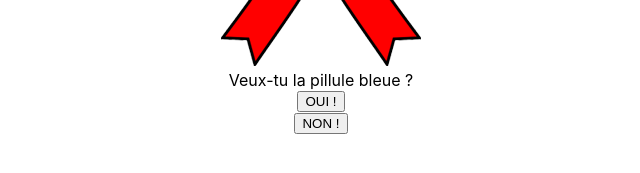
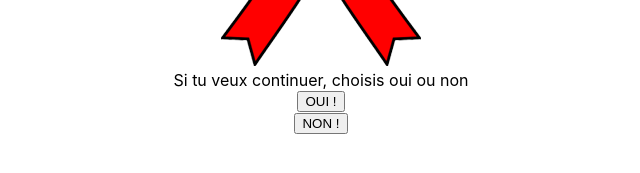
Before and after one commit to Wazaray/cyber-front, a React (Create React App) app: page / in a window 1280 px wide. Shown: the part 223-396 px from the top of the page, without its empty margins (319-959 px from the left). Built offline with nearby package versions, Linux system fonts and the light colour scheme.

Commit message:
add components for crossroad and straightroad. Fail to reload screen

```diff
--- a/src/App.js
+++ b/src/App.js
@@ -1,16 +1,28 @@
 import './App.css';
 import React from 'react';
 import Header from './components/Header';
-import Question from './components/Question';
+import Screen from './components/Screen';
+
+import { useState, useEffect } from 'react';
+import data from './mock/dataMocked.json';
 //import { Routes, Route } from 'react-router-dom';
 
 function App() {
+  const [slide, setSlide] = useState(1);
+  const [screen, setScreen] = useState(
+    data.filter(screen => screen.id === 1)[0]
+  );
+
+  const setNewData = newSlide => {
+    setSlide(newSlide);
+    setScreen(data.filter(screen => screen.id === newSlide)[0]);
+  };
   return (
     <div className="App">
       <Header></Header>
 
       <main>
-        <Question />
+        <Screen screen={screen} setNextSlide={setNewData} />
       </main>
     </div>
   );
--- /dev/null
+++ b/src/components/Crossroad.js
@@ -0,0 +1,26 @@
+import React from 'react';
+
+function Crossroad({ prop, setNextSlide }) {
+  const handleClick = event => {
+    console.log('click');
+    setNextSlide(event.target.value);
+  };
+  return (
+    <div className="question">
+      <div className="question_phrase">{prop.question}</div>
+
+      <div className="answer_block">
+        <div className="answer_yes">
+          <button value={prop.yesChoice.refSuivant} onClick={handleClick}>
+            OUI !
+          </button>
+        </div>
+        <div className="answer_no">
+          <button onClick={handleClick}>NON !</button>
+        </div>
+      </div>
+    </div>
+  );
+}
+
+export default Crossroad;
--- a/src/components/Question.js
+++ /dev/null
@@ -1,20 +0,0 @@
-import React from 'react';
-
-function Question() {
-  return (
-    <div className="question">
-      <div className="question_phrase">Veux-tu la pillule bleue ?</div>
-
-      <div className="answer_block">
-        <div className="answer_yes">
-          <button>OUI !</button>
-        </div>
-        <div className="answer_no">
-          <button>NON !</button>
-        </div>
-      </div>
-    </div>
-  );
-}
-
-export default Question;
--- /dev/null
+++ b/src/components/Screen.js
@@ -0,0 +1,16 @@
+import Crossroad from './Crossroad';
+import Straightroad from './Straightroad';
+
+function Screen({ screen, setNextSlide }) {
+  console.log('propScreen : ' + screen);
+  /*const setNextSlide = () => {
+    setScreen(data.filter(screen => screen.id === slide)[0]);
+  };*/
+  if (screen.isCrossroad === true) {
+    return <Crossroad prop={screen} setNextSlide={setNextSlide} />;
+  }
+
+  return <Straightroad prop={screen} setNextSlide={setNextSlide} />;
+}
+
+export default Screen;
--- /dev/null
+++ b/src/components/Straightroad.js
@@ -0,0 +1,17 @@
+import React from 'react';
+
+function Straightroad({ prop, setNextSlide }) {
+  return (
+    <div className="message">
+      <div className="message_phrase">{prop.messageInfo}</div>
+
+      <div className="answer_block">
+        <div className="next">
+          <button>NEXT !</button>
+        </div>
+      </div>
+    </div>
+  );
+}
+
+export default Straightroad;
--- /dev/null
+++ b/src/mock/dataMocked.json
@@ -0,0 +1,35 @@
+[{
+    "id":998,
+    "isCrossroad":false,
+    "messageInfo":"C'est de début",
+    "question":"ici, la question si le isCrossroad=true",
+    "refSuivant":1,
+    "yesChoice":{"refSuivant":3,"risk":0.5},
+    "noChoice":{"refSuivant":5,"risk":-0.5}
+},{
+    "id":1,
+    "isCrossroad":true,
+    "messageInfo":"ici le message de l'info",
+    "question":"Si tu veux continuer, choisis oui ou non",
+    "refSuivant":0,
+    "yesChoice":{"refSuivant":2,"risk":0.5},
+    "noChoice":{"refSuivant":3,"risk":-0.5}
+},
+{
+    "id":2,
+    "isCrossroad":false,
+    "messageInfo":"tu as choisi oui",
+    "question":null,
+    "refSuivant":999,
+    "yesChoice":{"refSuivant":null,"risk":null},
+    "noChoice":{"refSuivant":null,"risk":null}
+},
+{
+    "id":3,
+    "isCrossroad":false,
+    "messageInfo":"tu as choisi non",
+    "question":null,
+    "refSuivant":999,
+    "yesChoice":{"refSuivant":null,"risk":null},
+    "noChoice":{"refSuivant":null,"risk":null}
+}]
```
